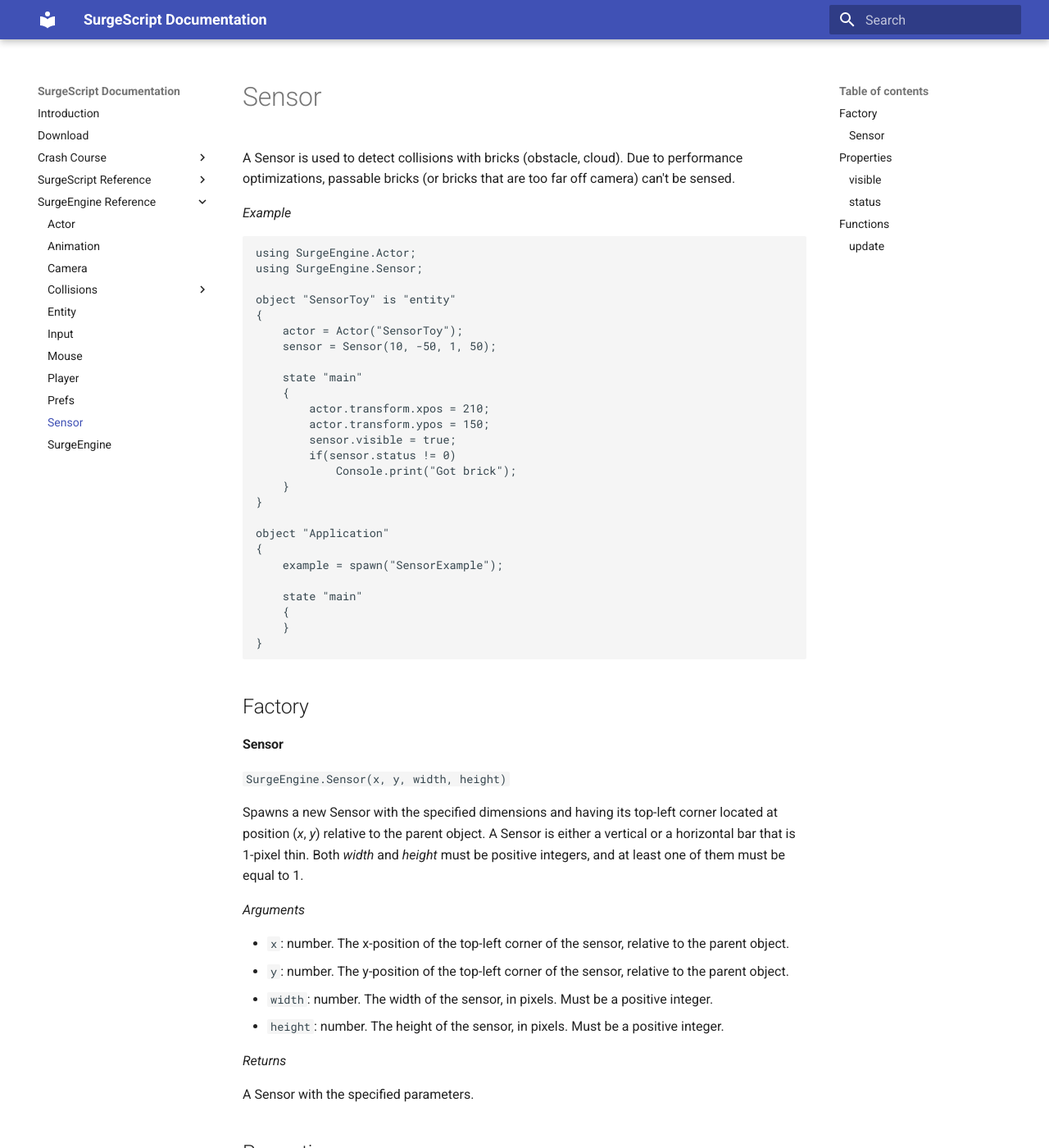
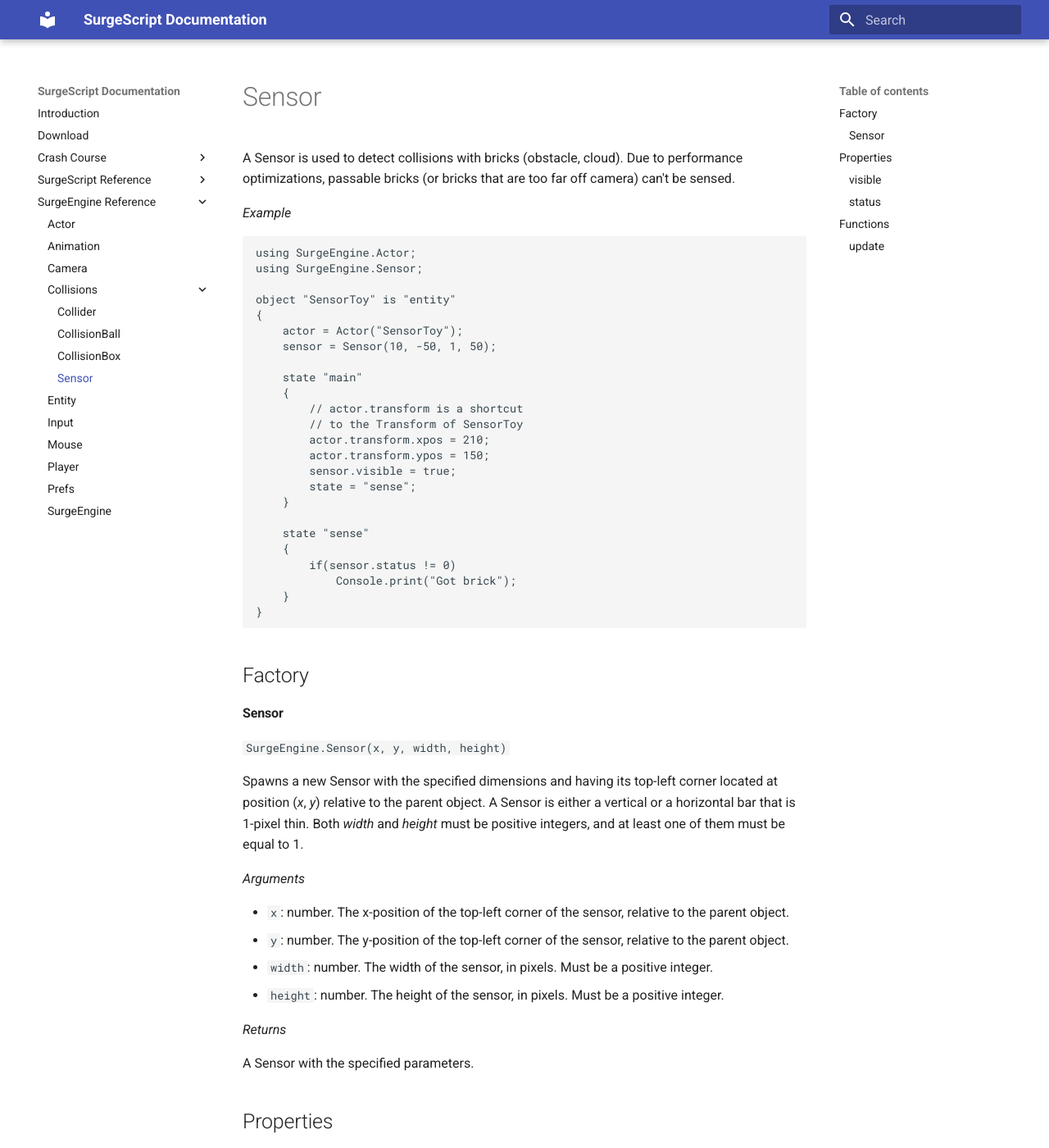
Before and after one commit to alemart/surgescript, an MkDocs documentation site: the page built from docs/engine/sensor.md, in a window 1280 px wide and 1400 px high. Shown: the whole window at 82% size. Built offline with MkDocs 1.6.1 and Material for MkDocs 9.7.7, drawn with Linux system fonts in a browser that asks for light colours; old or Windows-style settings are respelled for this version of MkDocs; some of the changed text lies outside the part shown.

Commit message:
Updated docs for Sensor

````diff
--- a/docs/engine/sensor.md
+++ b/docs/engine/sensor.md
@@ -15,20 +15,18 @@ object "SensorToy" is "entity"
 
     state "main"
     {
+        // actor.transform is a shortcut
+        // to the Transform of SensorToy
         actor.transform.xpos = 210;
         actor.transform.ypos = 150;
         sensor.visible = true;
+        state = "sense";
+    }
+
+    state "sense"
+    {
         if(sensor.status != 0)
             Console.print("Got brick");
-    }
-}
-
-object "Application"
-{
-    example = spawn("SensorExample");
-
-    state "main"
-    {
     }
 }
 ```
@@ -69,7 +67,7 @@ Should the sensor be rendered? Useful for debugging. Defaults to `false`.
 
 `status`: number, read-only.
 
-The type of the brick colliding with the sensor (0: no brick, 1: obstacle, 2: cloud).
+The type of the brick colliding with the sensor (0: no brick, 1: obstacle, 2: cloud). To detect if the sensor is colliding with something, check if its status is non-zero, i.e., `sensor.status != 0`.
 
 Functions
 ---------
--- a/mkdocs.yml
+++ b/mkdocs.yml
@@ -49,10 +49,10 @@ pages:
             - 'Collider': 'engine/collider.md'
             - 'CollisionBall': 'engine/collisionball.md'
             - 'CollisionBox': 'engine/collisionbox.md'
+            - 'Sensor': 'engine/sensor.md'
         - 'Entity': 'engine/entity.md'
         - 'Input': 'engine/input.md'
         - 'Mouse': 'engine/mouse.md'
         - 'Player': 'engine/player.md'
         - 'Prefs': 'engine/prefs.md'
-        - 'Sensor': 'engine/sensor.md'
         - 'SurgeEngine': 'engine/surgeengine.md'
````
